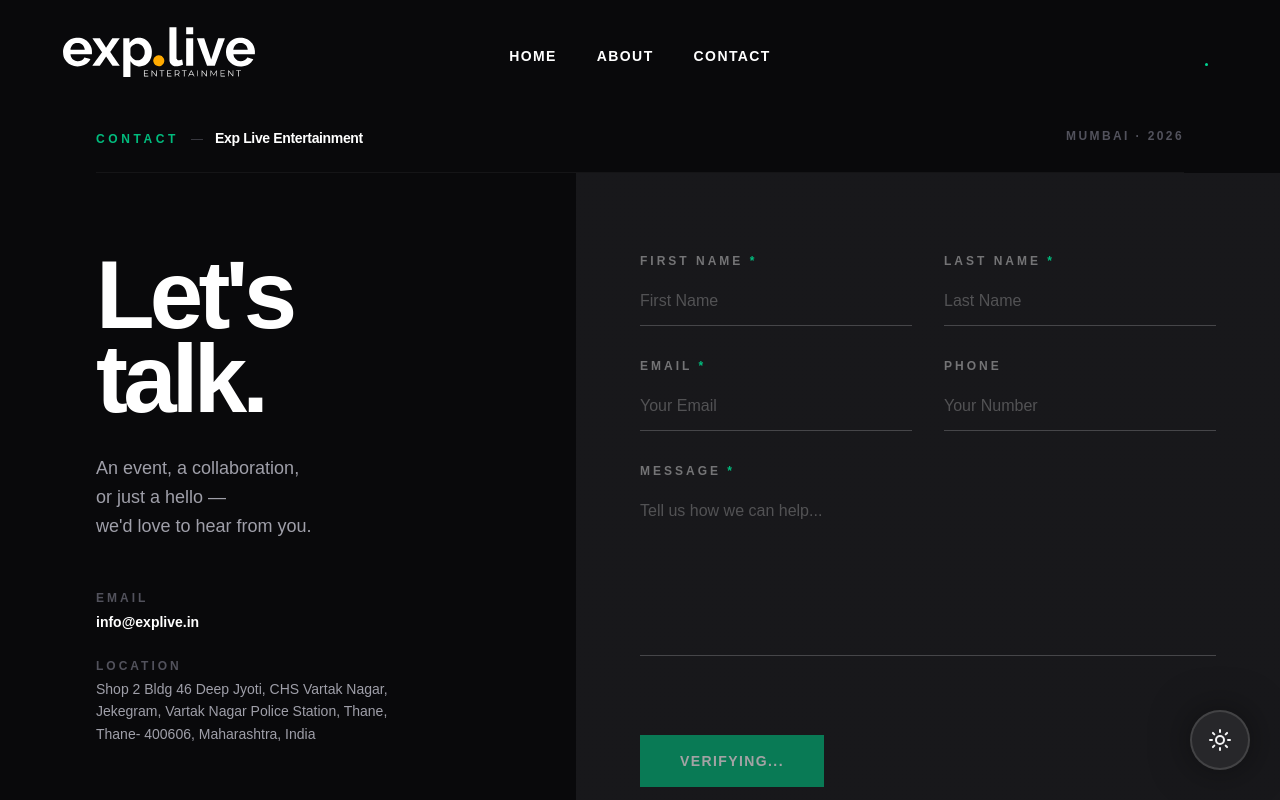
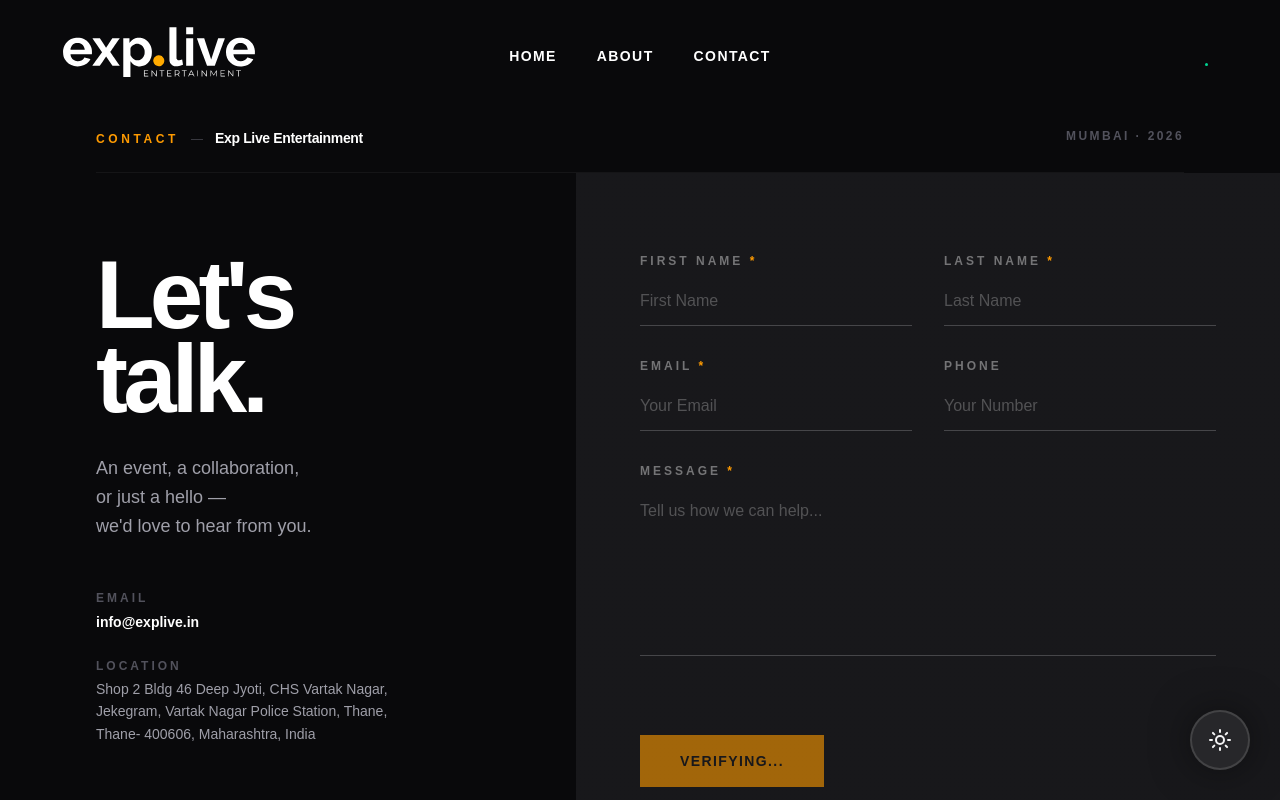
Before and after one commit to amitjalui40/explive-frontend, a Next.js app: page /contact in a window 1280 px wide. Shown: the top 800 px of the page. Built offline with nearby package versions, Linux system fonts and the light colour scheme; no server answers.

Commit message:
fix green to abmber gold

```diff
--- a/src/app/contact/page.tsx
+++ b/src/app/contact/page.tsx
@@ -129,7 +129,7 @@
     }
   };
 
-  const inputClass = "w-full bg-transparent border-0 border-b border-white/20 text-white placeholder:text-white/25 py-3 text-base font-medium focus:outline-none focus:border-emerald-400 transition-colors duration-300";
+  const inputClass = "w-full bg-transparent border-0 border-b border-white/20 text-white placeholder:text-white/25 py-3 text-base font-medium focus:outline-none focus:border-amber-400 transition-colors duration-300";
   const labelClass = "text-xs font-bold tracking-[0.25em] uppercase text-white/40 mb-2 block";
 
   return (
@@ -152,7 +152,7 @@
       <div className="w-full max-w-480 mx-auto px-6 md:px-12 xl:px-24 shrink-0">
         <div className="flex items-start justify-between pb-6 border-b border-zinc-200 dark:border-white/5">
           <div className="flex flex-col sm:flex-row sm:items-baseline gap-1 sm:gap-3">
-            <span className="text-xs font-bold tracking-[0.3em] uppercase text-emerald-500">Contact</span>
+            <span className="text-xs font-bold tracking-[0.3em] uppercase text-amber-500">Contact</span>
             <span className="hidden sm:inline text-zinc-300 dark:text-zinc-700 text-xs select-none">—</span>
             <span className="text-sm font-bold text-zinc-900 dark:text-white tracking-tight">Exp Live Entertainment</span>
           </div>
@@ -182,7 +182,7 @@
               <p className="text-xs font-bold tracking-[0.25em] uppercase text-zinc-400 dark:text-zinc-600 mb-1">Email</p>
               <a
                 href={`mailto:${contact.email.value}`}
-                className="text-sm font-semibold text-zinc-900 dark:text-white hover:text-emerald-500 dark:hover:text-emerald-400 transition-colors duration-300"
+                className="text-sm font-semibold text-zinc-900 dark:text-white hover:text-amber-500 dark:hover:text-amber-400 transition-colors duration-300"
               >
                 {contact.email.value}
               </a>
@@ -216,18 +216,18 @@
 
             <div className="grid grid-cols-1 sm:grid-cols-2 gap-8">
               <div>
-                <label className={labelClass}>First Name <span className="text-emerald-500">*</span></label>
+                <label className={labelClass}>First Name <span className="text-amber-500">*</span></label>
                 <input type="text" name="firstName" value={formData.firstName} onChange={handleChange} placeholder={placeholders.firstName} required maxLength={50} className={inputClass} />
               </div>
               <div>
-                <label className={labelClass}>Last Name <span className="text-emerald-500">*</span></label>
+                <label className={labelClass}>Last Name <span className="text-amber-500">*</span></label>
                 <input type="text" name="lastName" value={formData.lastName} onChange={handleChange} placeholder={placeholders.lastName} required maxLength={50} className={inputClass} />
               </div>
             </div>
 
             <div className="grid grid-cols-1 sm:grid-cols-2 gap-8">
               <div>
-                <label className={labelClass}>Email <span className="text-emerald-500">*</span></label>
+                <label className={labelClass}>Email <span className="text-amber-500">*</span></label>
                 <input type="email" name="email" value={formData.email} onChange={handleChange} placeholder={placeholders.email} required maxLength={100} className={inputClass} />
               </div>
               <div>
@@ -238,7 +238,7 @@
             </div>
 
             <div className="flex-1">
-              <label className={labelClass}>Message <span className="text-emerald-500">*</span></label>
+              <label className={labelClass}>Message <span className="text-amber-500">*</span></label>
               <textarea
                 name="message"
                 value={formData.message}
@@ -258,7 +258,7 @@
               <button
                 type="submit"
                 disabled={isSubmitting || submitStatus === 'success' || cooldown > 0 || !cfToken}
-                className="group inline-flex items-center gap-3 bg-emerald-500 hover:bg-emerald-400 text-white px-10 py-4 text-sm font-bold tracking-widest uppercase transition-all duration-300 disabled:opacity-60 disabled:cursor-not-allowed w-fit"
+                className="group inline-flex items-center gap-3 bg-amber-500 hover:bg-amber-400 text-zinc-900 px-10 py-4 text-sm font-bold tracking-widest uppercase transition-all duration-300 disabled:opacity-60 disabled:cursor-not-allowed w-fit"
               >
                 {isSubmitting ? 'Sending...' : submitStatus === 'success' ? 'Message Sent ✓' : cooldown > 0 ? `Wait ${cooldown}s` : !cfToken ? 'Verifying...' : 'Send Message'}
                 {!isSubmitting && submitStatus !== 'success' && cooldown === 0 && cfToken && (
--- a/src/components/AboutUs.tsx
+++ b/src/components/AboutUs.tsx
@@ -10,7 +10,7 @@
       <div className="w-full max-w-480 mx-auto px-6 md:px-12 xl:px-24">
 
         {/* Small label */}
-        <p className="text-xs font-bold tracking-[0.3em] uppercase text-emerald-500 mb-10 md:mb-14">
+        <p className="text-xs font-bold tracking-[0.3em] uppercase text-amber-500 mb-10 md:mb-14">
           {about.kicker}
         </p>
 
@@ -22,7 +22,7 @@
             <h2 className="text-5xl md:text-6xl lg:text-7xl xl:text-[5.5rem] font-black tracking-tighter text-zinc-900 dark:text-white leading-[0.93] uppercase">
               {about.title.split('live').map((part, i, arr) =>
                 i < arr.length - 1
-                  ? <React.Fragment key={i}>{part}<span className="text-emerald-500 dark:text-emerald-400">live</span></React.Fragment>
+                  ? <React.Fragment key={i}>{part}<span className="text-amber-500 dark:text-amber-400">live</span></React.Fragment>
                   : <React.Fragment key={i}>{part}</React.Fragment>
               )}
             </h2>
@@ -36,7 +36,7 @@
             </div>
             <Link
               href="/about"
-              className="inline-flex items-center gap-2 text-sm font-bold tracking-widest uppercase text-zinc-900 dark:text-white hover:text-emerald-500 dark:hover:text-emerald-400 transition-colors group w-fit"
+              className="inline-flex items-center gap-2 text-sm font-bold tracking-widest uppercase text-zinc-900 dark:text-white hover:text-amber-500 dark:hover:text-amber-400 transition-colors group w-fit"
             >
               Our Full Story
               <span className="transition-transform duration-300 group-hover:translate-x-1">→</span>
--- a/src/components/Footer.tsx
+++ b/src/components/Footer.tsx
@@ -30,7 +30,7 @@
           {/* Brand & Description (Left) */}
           <div className="lg:col-span-4 flex flex-col gap-6">
             <h3 className="text-2xl font-black tracking-tighter text-zinc-900 dark:text-white">
-              exp<span className="text-emerald-500">.</span>live
+              exp<span className="text-amber-500">.</span>live
             </h3>
             <p className="text-sm md:text-base text-zinc-600 dark:text-zinc-400 font-medium leading-relaxed max-w-sm">
               {footer.description}
@@ -42,7 +42,7 @@
                   <Link
                     key={social.name}
                     href={social.url}
-                    className="w-10 h-10 flex items-center justify-center rounded-full bg-zinc-200/80 dark:bg-zinc-800/50 text-zinc-600 dark:text-zinc-400 hover:bg-emerald-500 hover:text-white dark:hover:bg-emerald-500 dark:hover:text-white transition-all duration-300 shadow-sm hover:shadow-[0_0_15px_rgba(16,185,129,0.5)] group"
+                    className="w-10 h-10 flex items-center justify-center rounded-full bg-zinc-200/80 dark:bg-zinc-800/50 text-zinc-600 dark:text-zinc-400 hover:bg-amber-500 hover:text-zinc-900 dark:hover:bg-amber-500 dark:hover:text-zinc-900 transition-all duration-300 shadow-sm hover:shadow-[0_0_15px_rgba(245,158,11,0.5)] group"
                     aria-label={social.name}
                   >
                     {Icon ? <Icon className="w-5 h-5 group-hover:scale-110 transition-transform" /> : social.name}
@@ -69,7 +69,7 @@
                   <li key={link.name}>
                     <Link
                       href={link.url}
-                      className="text-sm font-medium text-zinc-600 dark:text-zinc-400 hover:text-emerald-500 transition-colors"
+                      className="text-sm font-medium text-zinc-600 dark:text-zinc-400 hover:text-amber-500 transition-colors"
                     >
                       {link.name}
                     </Link>
```
Also changed, not shown: src/app/about/page.tsx (+5 -5 lines).
